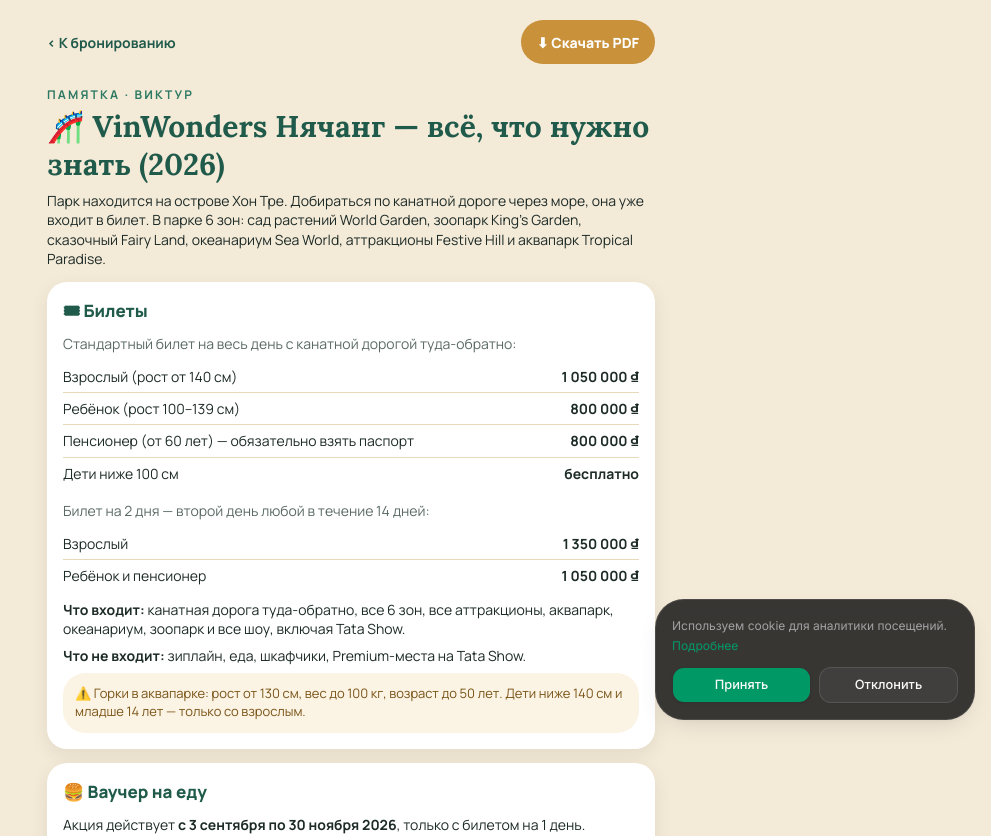
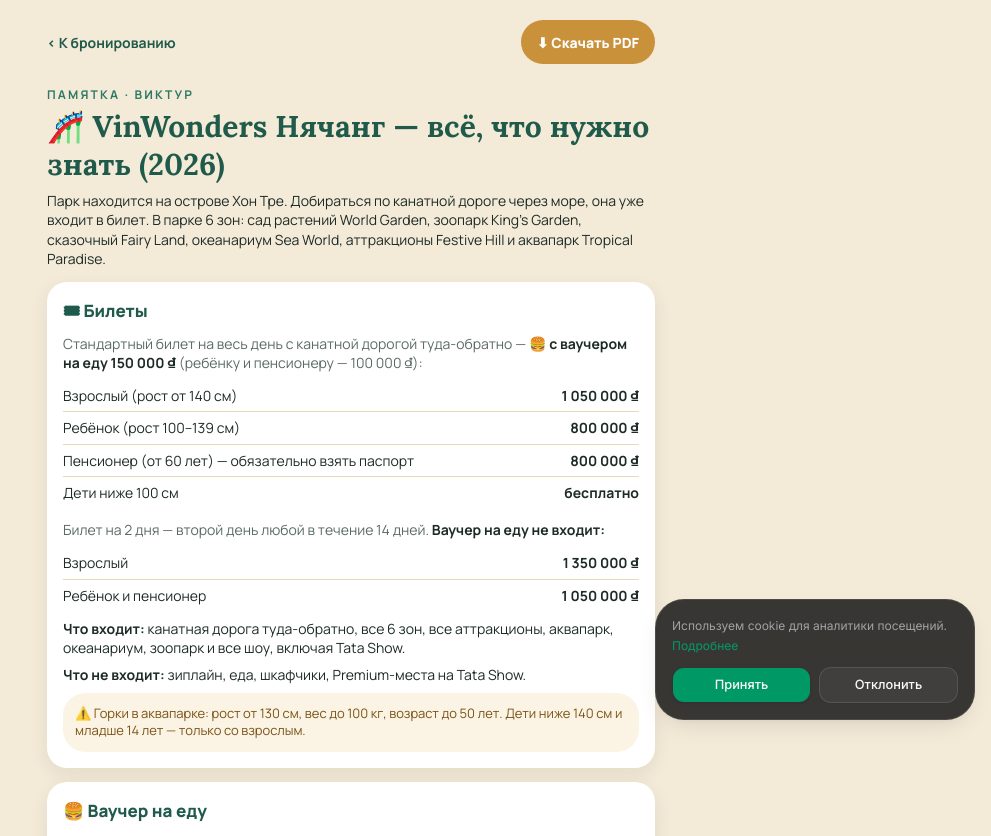
Before and after one commit to selezn777/victour, a Next.js app: page /park/pamyatka in a window 1280 px wide. Shown: the top 836 px of the page, without its empty margins (289-1280 px from the left). Built offline with nearby package versions, Linux system fonts and the light colour scheme; no server answers; a web font is replaced by a local one.

Commit message:
Памятка VinWonders: в однодневном билете ваучер на еду 150K, в двухдневном не входит
Co-Authored-By: Claude Opus 5.5 <noreply@anthropic.com>

```diff
--- a/src/app/park/pamyatka/page.tsx
+++ b/src/app/park/pamyatka/page.tsx
@@ -77,7 +77,9 @@ export default function MemoPage() {
 
         <Block title="🎟 Билеты">
           <p className="text-(--c-muted)">
-            Стандартный билет на весь день с канатной дорогой туда-обратно:
+            Стандартный билет на весь день с канатной дорогой туда-обратно —{" "}
+            <b className="text-(--c-ink)">🍔 с ваучером на еду 150 000 ₫</b> (ребёнку и пенсионеру —
+            100 000 ₫):
           </p>
           <Rows
             rows={[
@@ -88,7 +90,8 @@ export default function MemoPage() {
             ]}
           />
           <p className="pt-1 text-(--c-muted)">
-            Билет на 2 дня — второй день любой в течение 14 дней:
+            Билет на 2 дня — второй день любой в течение 14 дней.{" "}
+            <b className="text-(--c-ink)">Ваучер на еду не входит:</b>
           </p>
           <Rows
             rows={[
```
